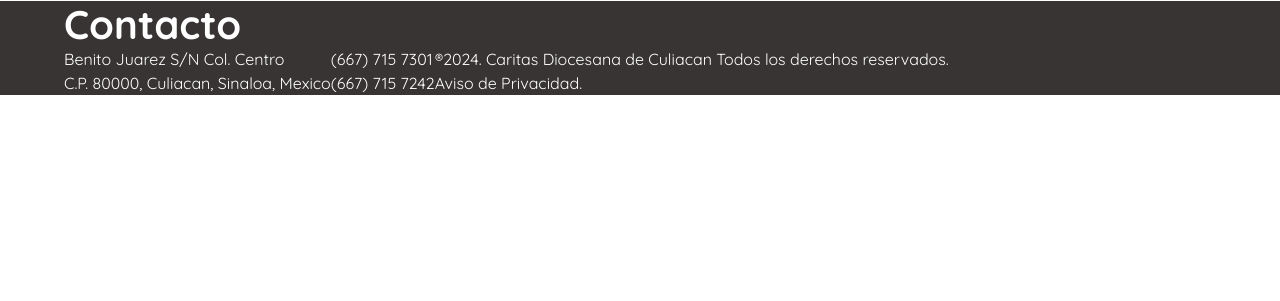
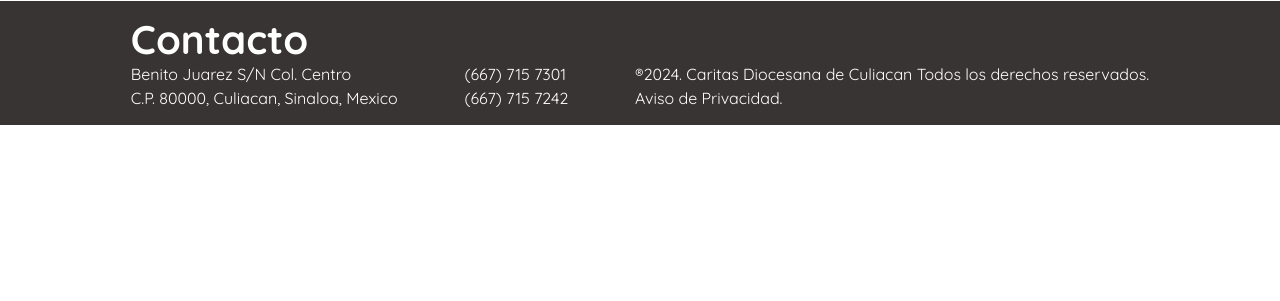
Before and after one commit to JoseArLoLo/CaritasRemake, a PHP site: page / in a window 1280 px wide. Shown: the part 61-362 px from the top of the page. Run offline with PHP 8.4, Linux system fonts and the light colour scheme.

Commit message:
Correcciones al pie de pagina

```diff
--- a/includes/templates/footer.php
+++ b/includes/templates/footer.php
@@ -1,18 +1,21 @@
 <footer>
-    <div class="contenedor">
+    <div class="contenedor footer_container">
         <div class="footer_item">
             <h1>Contacto</h1>
-            <div class="icons"></div>
-        </div>
-        <div class="footer_item">
             <div>
                 <p>Benito Juarez S/N Col. Centro</p>
                 <p>C.P. 80000, Culiacan, Sinaloa, Mexico</p>
             </div>
+        </div>
+        <div class="footer_item">
+            <div></div>
             <div>
                 <p>(667) 715 7301</p>
                 <p>(667) 715 7242</p>
             </div>
+        </div>
+        <div class="footer_item">
+            <div class="icons"></div>
             <div>
                 <p>&#174;2024. Caritas Diocesana de Culiacan Todos los derechos reservados.</p>
                 <p>Aviso de Privacidad.</p>
--- a/src/scss/layout/_footer.scss
+++ b/src/scss/layout/_footer.scss
@@ -4,13 +4,28 @@
 footer {
     margin: 0 auto;
     background-color: #383434;
+    padding: 1.5rem 0;
 
+    .footer_container {
+        display: flex;
+        flex-wrap: nowrap;
+        flex-direction: column;
+        width: min(90%, 120rem);
+        justify-content: space-evenly;
+        align-items: stretch;
+
+        @include m.tablet {
+            flex-wrap: wrap;
+            flex-direction: row;
+        }
         .footer_item {
-        width: min(90%, 120rem);
+            color: #fff;
             display: flex;
-        color: v.$blanco;
-        &:first-of-type {
-            justify-items: center;
+            flex-direction: column;
+            justify-content: space-between;
+            margin-bottom: 1rem;
+            @include m.tablet {
+                margin-bottom: 0;
             }
             p {
                 color: v.$blanco;
@@ -20,3 +35,4 @@ footer {
             }
         }
     }
+}
```
Also changed, not shown: build/css/app.css, 1 other file. Lines whose indentation alone changed are shown as unchanged.
